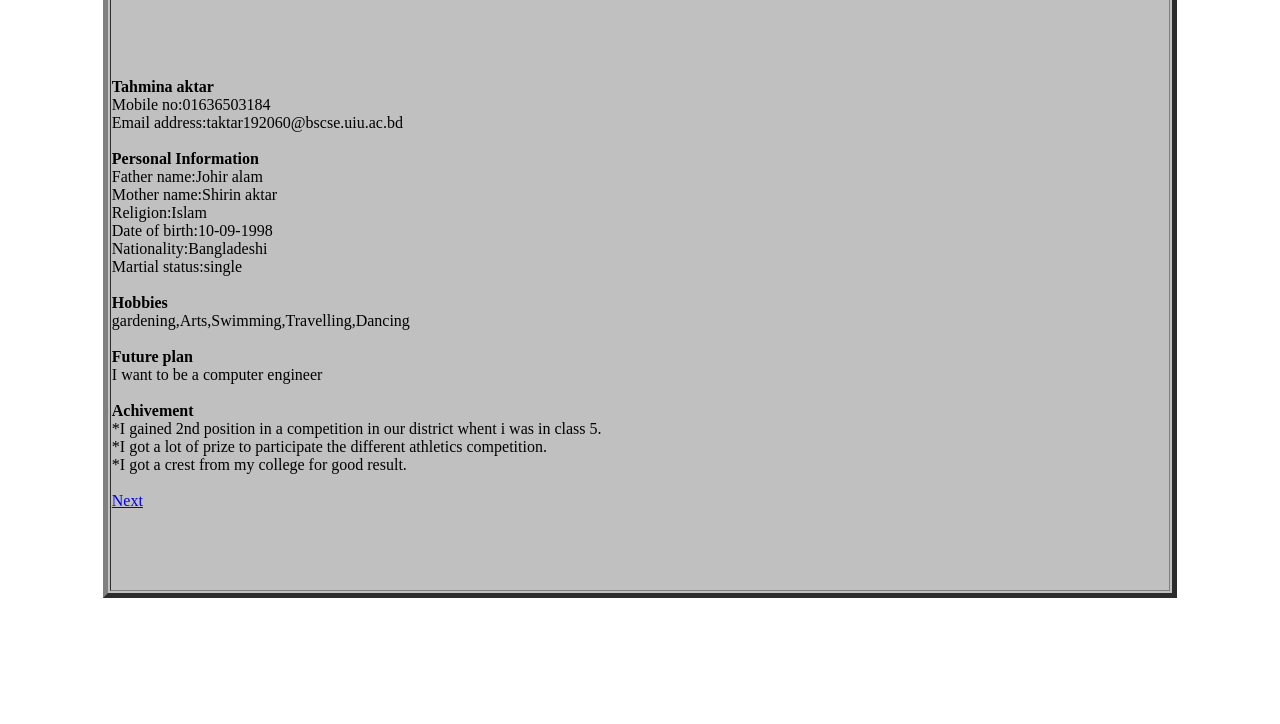
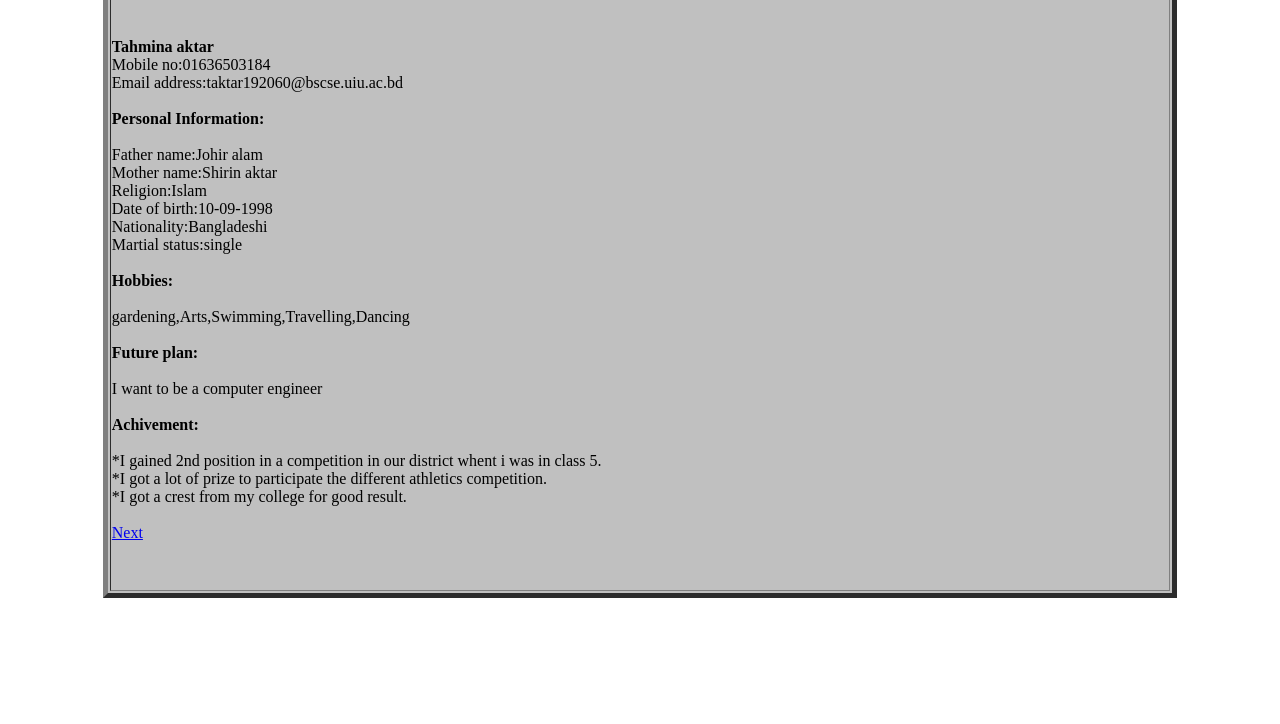
Before and after one commit to tahminasathi/tahminasathi.github.io, a plain HTML site: page index.html in a window 1280 px wide. Shown: the part 76-800 px from the top of the page. Drawn offline with Linux system fonts and the light colour scheme.

Commit message:
Update index.html

```diff
--- a/index.html
+++ b/index.html
@@ -11,7 +11,7 @@ Mobile no:01636503184<br>
 Email address:taktar192060@bscse.uiu.ac.bd
 </div><br>
 <div id="Personal Information:">
-<b>Personal Information</b><br>
+<b>Personal Information:</b><br><br>
 Father name:Johir alam<br>
 Mother name:Shirin aktar<br>
 Religion:Islam<br>
@@ -20,15 +20,15 @@ Nationality:Bangladeshi<br>
 Martial status:single
 </div><br>
 <div id="Hobbies:">
-<b>Hobbies</b><br>
+<b>Hobbies:</b><br><br>
 gardening,Arts,Swimming,Travelling,Dancing
 </div><br>
 <Div id="Future plan:">
-<b>Future plan</b><br>
+<b>Future plan:</b><br><br>
 I want to be a computer engineer
 </div><br>
 <div id="Achivement:">
-<b>Achivement</b><br>
+<b>Achivement:</b><br><br>
 *I gained 2nd position in a competition in our district whent i was in class 5.<br>
 *I got a lot of prize to participate the different athletics competition.<br>
 *I got a crest from my college for good result.
```
